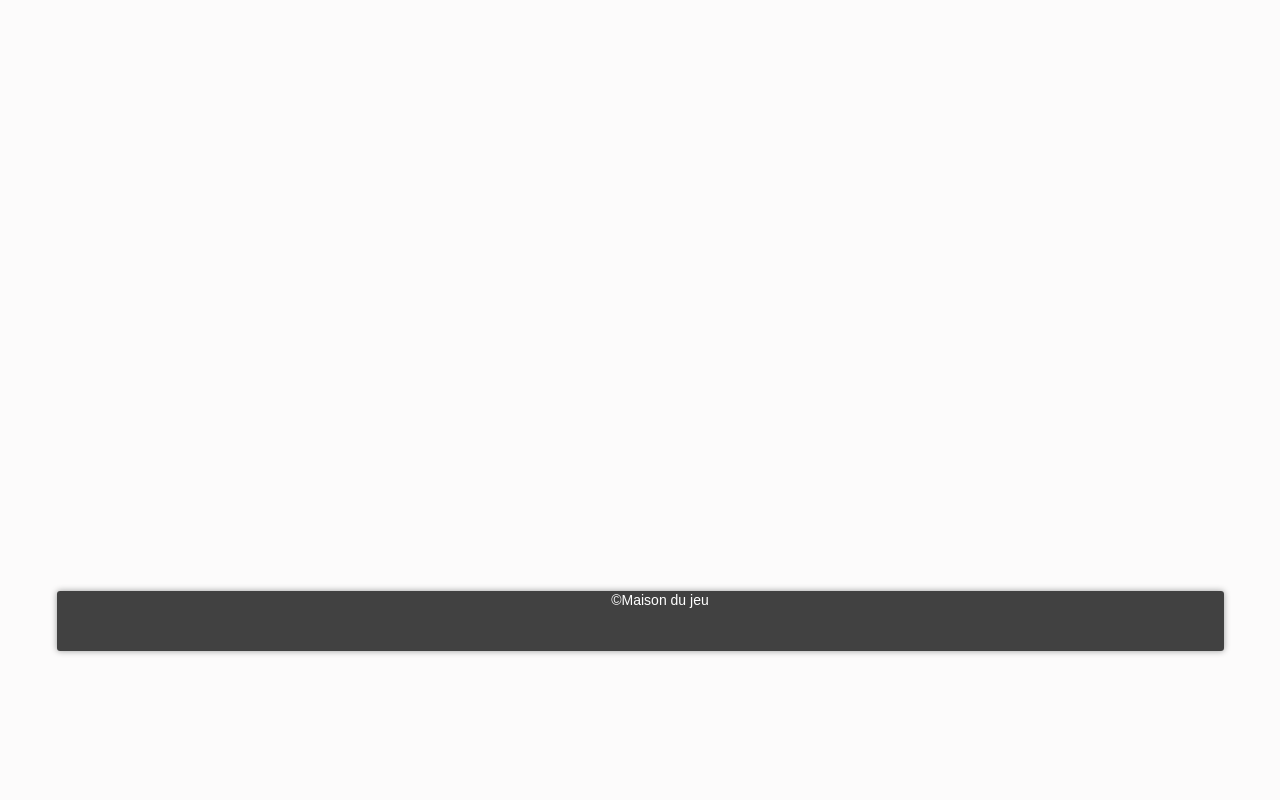
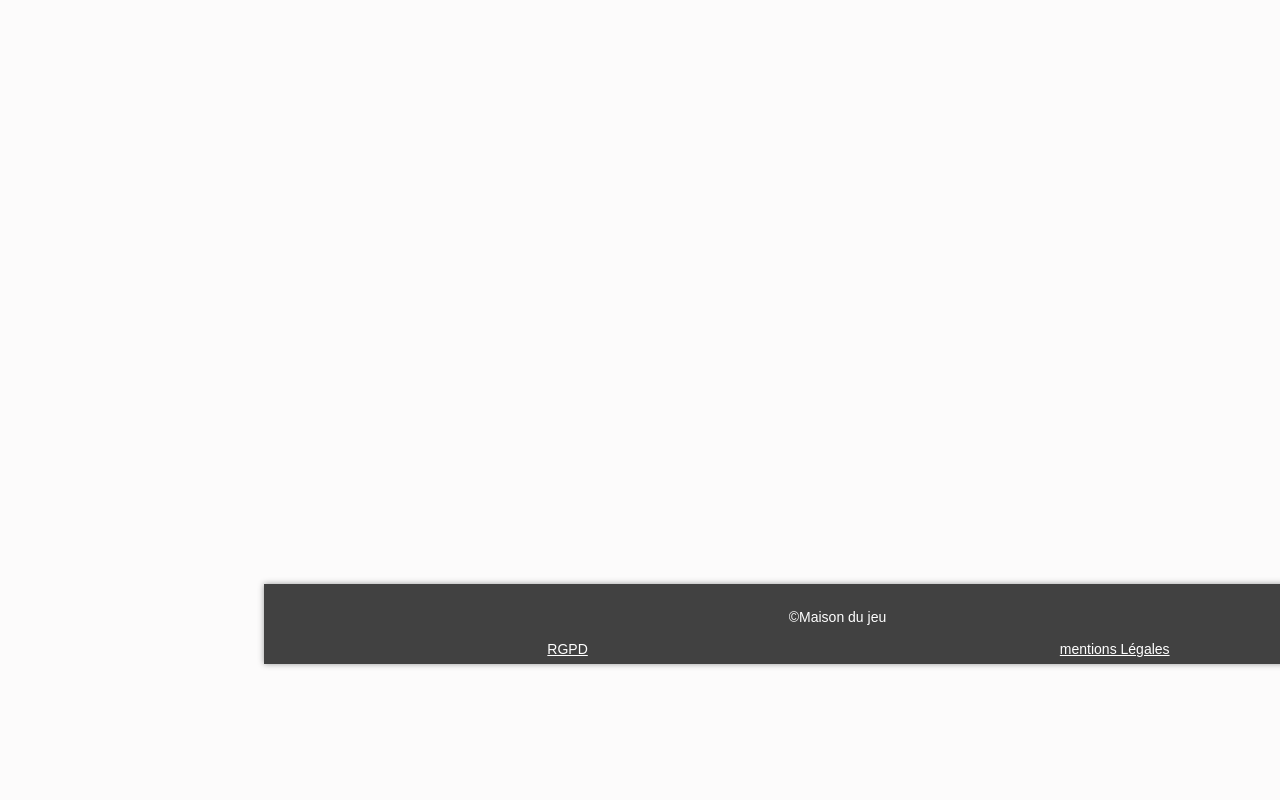
Before and after one commit to FranckR77/MaisonDesJeux, a PHP site: page /view/footer.html.php in a window 1280 px wide. Run offline with PHP 8.4, Linux system fonts and the light colour scheme.

Commit message:
footer fini

```diff
--- a/controller/router.php
+++ b/controller/router.php
@@ -9,6 +9,8 @@ $objects["default"] = "siteControleur.php"; // définition d'un controleur par d
 
 $objects["site"] = "siteControleur.php";
 $objects["jeu"] = "jeuControleur.php";
+$objects["mentionsLegales"] = "mentionsLegales.html.php";
+$objects["rgpd"] = "rgpd.html.php";
 
 
 // Analyse de l'URL
--- a/public/css/base.css
+++ b/public/css/base.css
@@ -7,6 +7,7 @@
     --largeurMenuCont : 200px;
     --margeCalc: calc((100% - var(--largeurPage)) / 2);
     --margeMenuHaut : 15px;
+    --margeMenuBas : 30px;
     --hauteurMenuGene:60px;
     --hauteurFooter:60px;
     --coulA1:#5A7694;
@@ -110,6 +111,7 @@ nav {
     z-index:100;
 }
 
+
 #menuGeneral {
     text-align : center;
     width : calc(var(--largeurPage) + 220px + var(--padding_cote) + 2px);
@@ -123,16 +125,24 @@ nav {
 
 #footer {
     text-align: center ;
-    vertical-align: middle;
+    position : fixed;
     width : calc(var(--largeurPage) + 220px + var(--padding_cote) + 2px);
     height : var(--hauteurFooter);
     background-color : rgba(45,45,45,0.9);
     color : #fff;
-    margin: 45% auto;
+    margin: 45% 20%;
     box-shadow: 0px 0px 6px #999;
+    padding: 10px;
+}
 
-    border-radius: 3px;
 
+#mentions {
+    width: 45%;
+    float: left;
+
+}
+a {
+    color : #ffffff;
 }
 #menuGeneral{
     list-style-type: none;
--- a/view/footer.html.php
+++ b/view/footer.html.php
@@ -1,23 +1,18 @@
-<html>
-<head>
+</div>
 
-</head>
-<body>
+    <link rel="stylesheet" href="public/css/base.css">
+    <footer>
 
+        <ul id="footer">
+            <p>©Maison du jeu</p>
+            <ul id="mentions">
+                <a href="./index.php?objet=site&action=rgpd"> RGPD  </a>
+            </ul>
+            <ul id="mentions">
+                <a href="./index.php?objet=site&action=mentionsLegales"> mentions Légales </a>
+            </ul>
+        </ul>
+
+    </footer>
 </body>
-
-<footer>
-
-    <style type="text/css">
-        @import url("public/css/base.css");
-        @import url("public/css/form.css");
-        @import url("public/css/corps.css");
-    </style>
-    <link rel="stylesheet" href="public/css/base.css">
-    <nav>
-        <ul id="footer">
-        <p>©Maison du jeu</p>
-        </ul>
-    </nav>
-</footer>
 </html>
```
Also changed, not shown: controller/siteControleur.php (+17 -2 lines).
